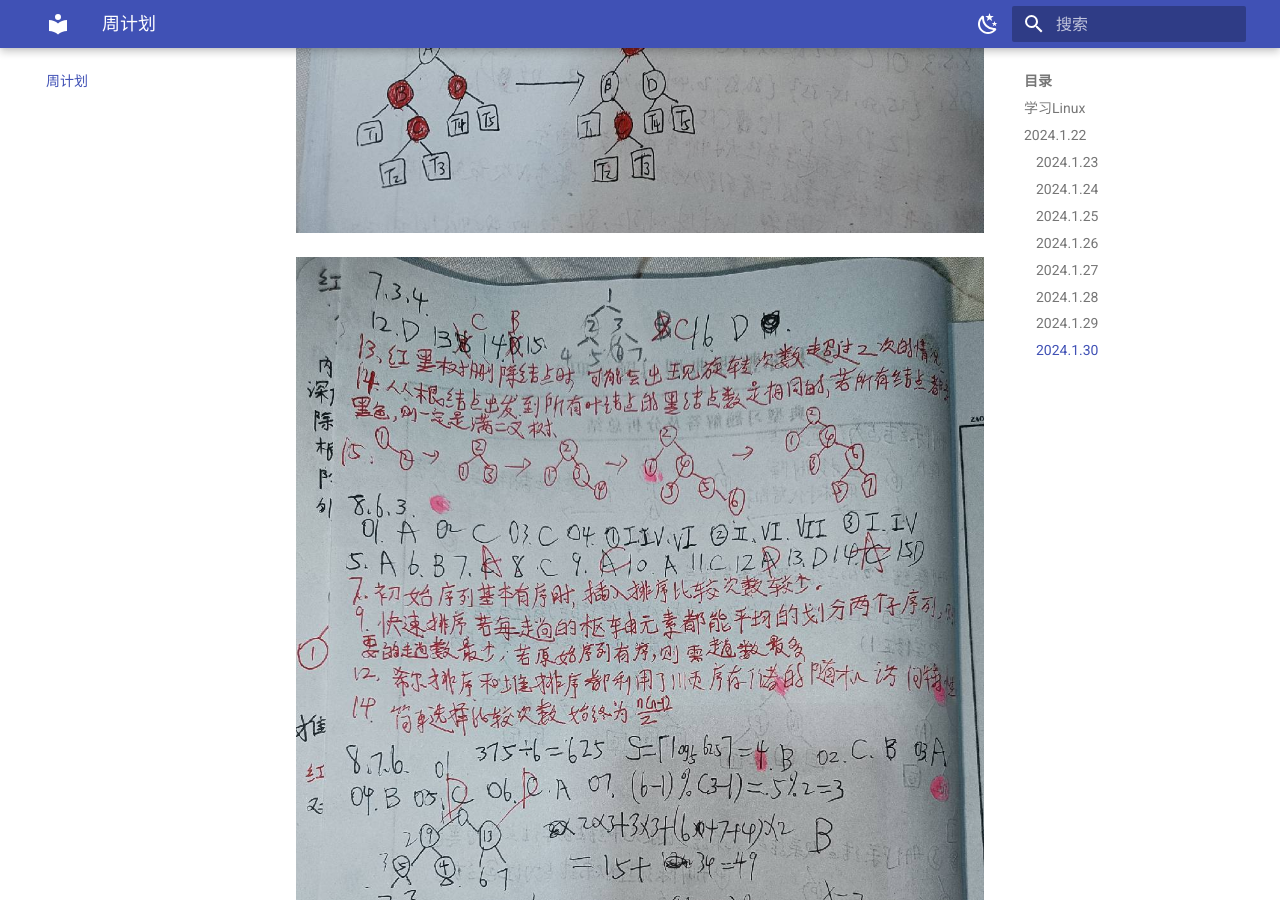
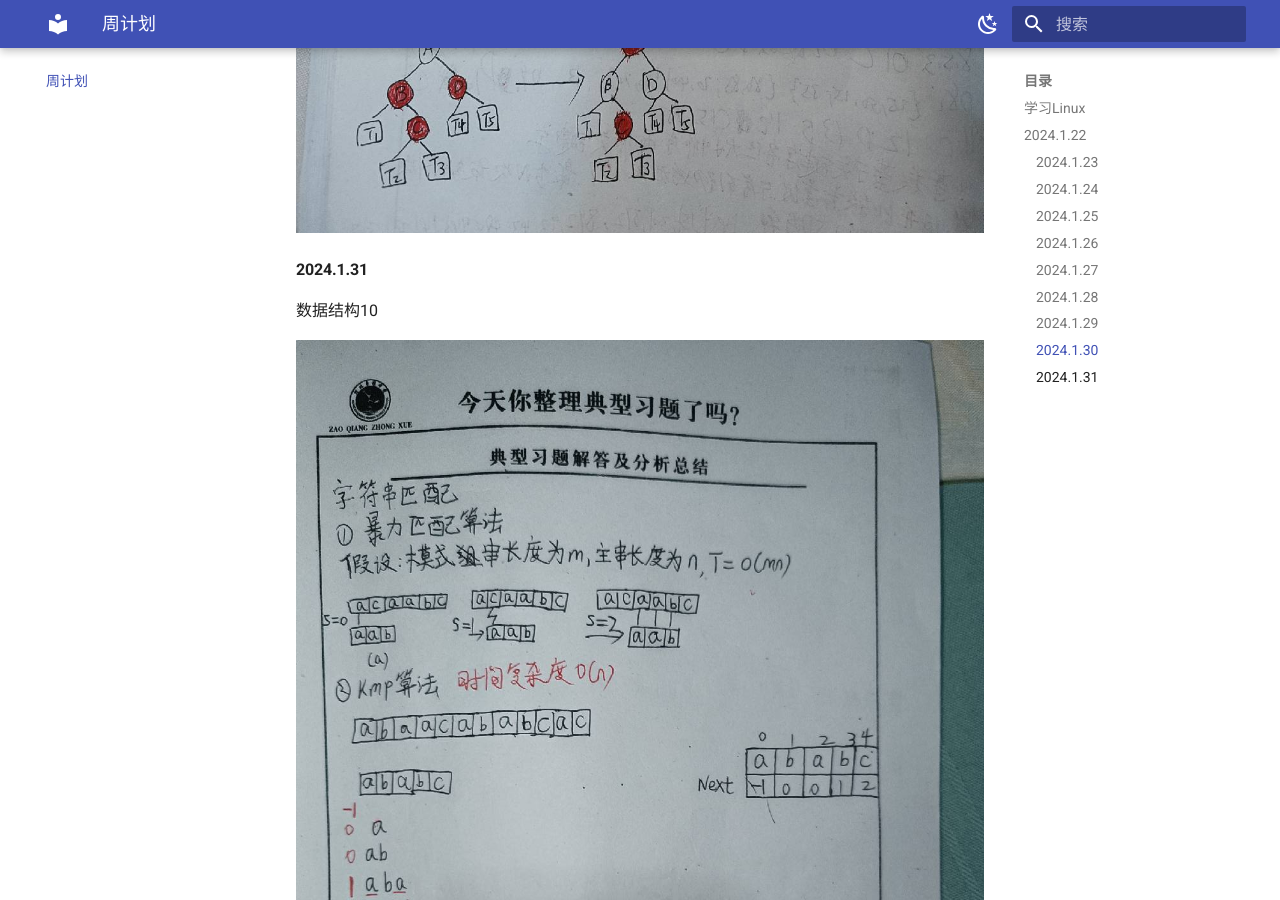
Before and after one commit to KongshanXuyu/zh-blog, an MkDocs documentation site: the page built from docs/周计划/文件.md, in a window 1280 px wide and 900 px high, scrolled down 13018 px. Built offline with MkDocs 1.6.1 and Material for MkDocs 9.7.7, drawn with Linux system fonts in a browser that asks for light colours.

Commit message:
2024-01-31_22:04:03 update

```diff
--- a/docs/周计划/文件.md
+++ b/docs/周计划/文件.md
@@ -64,4 +64,10 @@
 
 ![1](./037.jpg)
 
+#### 2024.1.31
+
+数据结构10
+
+![1](./039.jpg)
+
 ![1](./038.jpg)
```
Also changed, not shown: docs/周计划/文件/039.jpg (added).
